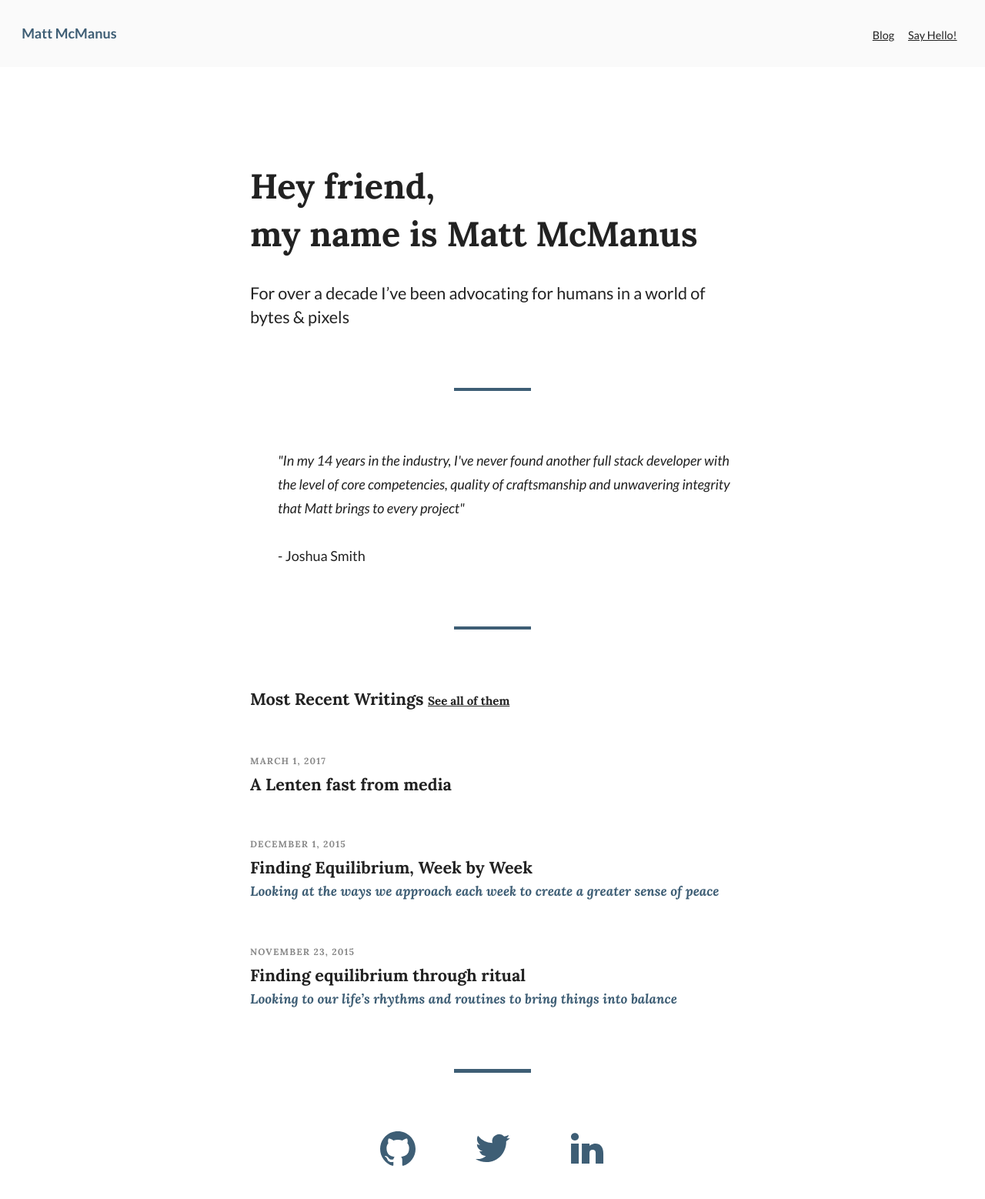
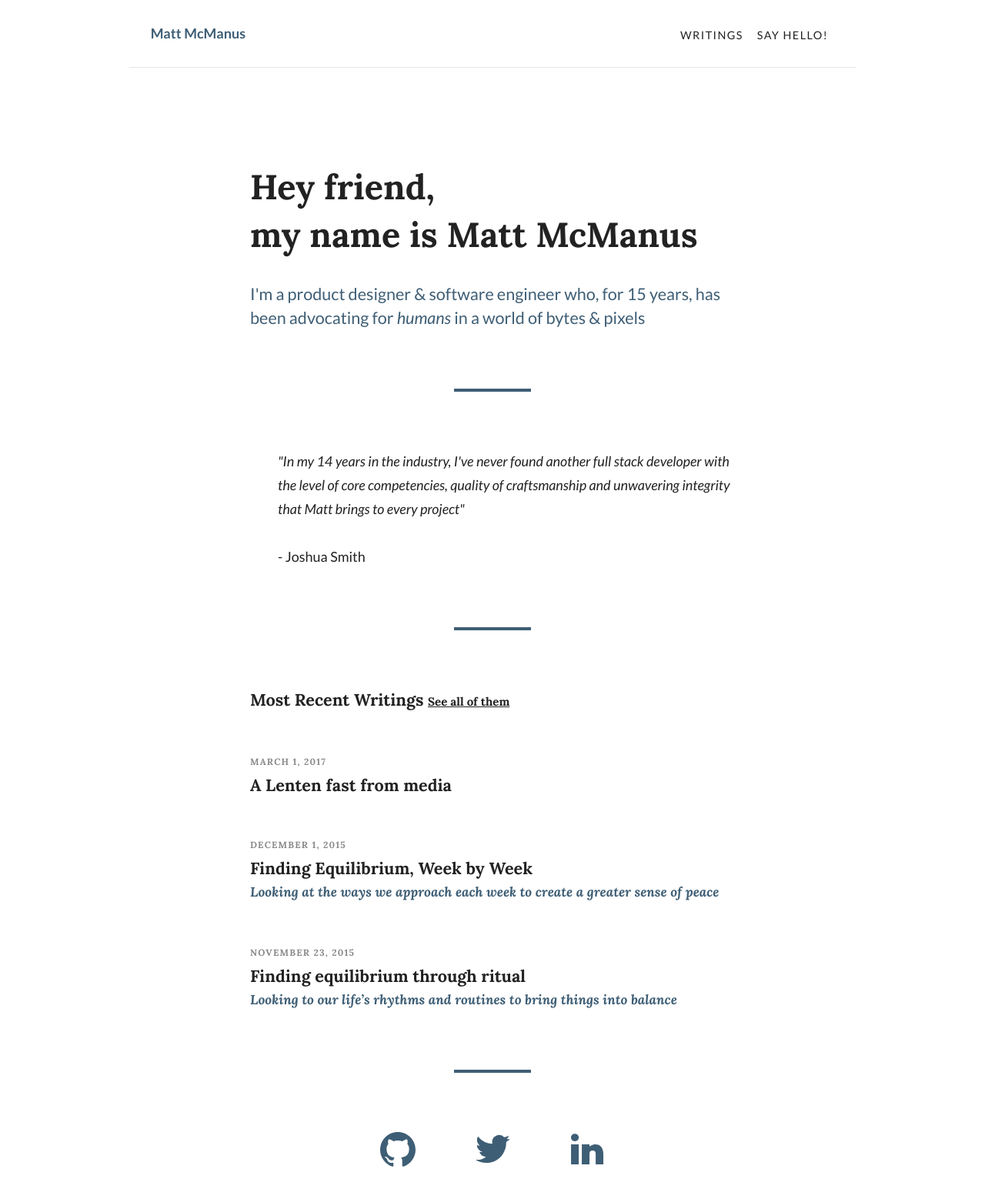
Before and after one commit to mattmcmanus/mattmcmanus.github.io, a Jekyll site: the page built from index.html, in a window 1280 px wide. Shown: the whole page at 77% size. Built offline with Jekyll 4.4.1, drawn with Linux system fonts in a browser that asks for light colours.

Commit message:
Tweak language and design of homepage

```diff
--- a/_includes/critical.scss
+++ b/_includes/critical.scss
@@ -1,4 +1,5 @@
-@import "settings";
-@import "gutenberg-critical";
-@import "header";
-@import "article";
+@import 'settings';
+@import 'gutenberg-critical';
+@import 'header';
+@import 'article';
+@import 'homepage';
--- a/_includes/navigation.html
+++ b/_includes/navigation.html
@@ -1,8 +1,10 @@
 <header id="main-header">
-  <a class="logo" href="{{ root_url }}/">Matt McManus</a>
+  <div class="row">
+    <a class="logo" href="{{ root_url }}/">Matt McManus</a>
 
-  <nav>
-    <a href="/blog/">Blog</a>
-    <a href="mailto:matt@mcmanus.io">Say Hello!</a>
-  </nav>
+    <nav>
+      <a href="/blog/">Writings</a>
+      <a href="mailto:matt@mcmanus.io">Say Hello!</a>
+    </nav>
+  </div>
 </header>
--- a/_scss/_header.scss
+++ b/_scss/_header.scss
@@ -1,13 +1,16 @@
 #main-header {
   max-width: 100%;
-  position: relative;
-  @include padding(1, 1);
-  background: #fafafa;
 
   .logo {
     color: $primary;
+    font-weight: 700;
     text-decoration: none;
-    font-weight: 700;
+  }
+
+  .row {
+    border-bottom: 1px solid $divider;
+    position: relative;
+    @include padding(1, 1);
   }
 
   nav {
@@ -16,8 +19,10 @@
     top: 1.625rem;
 
     a {
+      @extend .uppercase;
       font-size: .8em;
       margin: 0 .5em;
+      text-decoration: none;
     }
   }
 }
--- /dev/null
+++ b/_scss/_homepage.scss
@@ -0,0 +1,5 @@
+.homepage header {
+  .attention-grabber {
+    color: $primary;
+  }
+}
--- a/index.html
+++ b/index.html
@@ -9,8 +9,7 @@ layout: blank
       <h1>
         Hey friend, <br> my name is Matt McManus
       </h1>
-
-      <p class="attention-grabber ">For over a decade I’ve been advocating for humans in a world of bytes &amp; pixels</p>
+      <p class="attention-grabber">I'm a product designer &amp; software engineer who, for 15 years, has been advocating for <em>humans</em> in a world of bytes &amp; pixels</p>
     </hgroup>
   </header>
   <hr>
```
